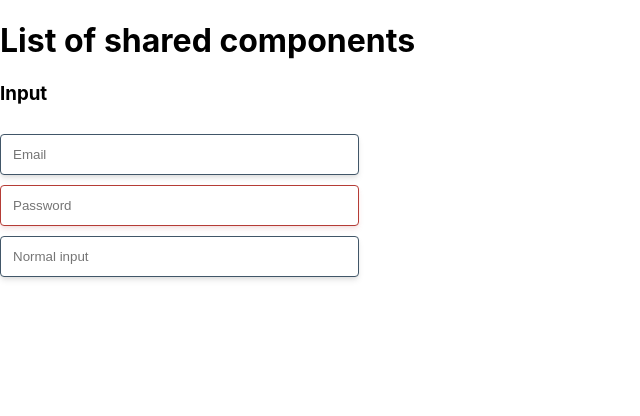
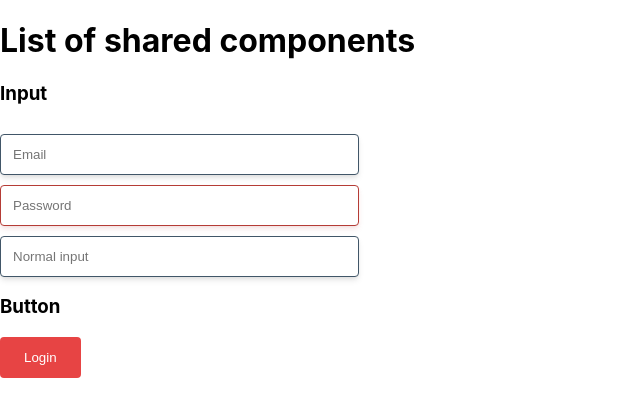
Before and after one commit to idlehands08/avion-slack-project, a React (Create React App) app: page /shared in a window 1280 px wide. Shown: the top 416 px of the page, without its empty margins (0-640 px from the left). Built offline with nearby package versions, Linux system fonts and the light colour scheme; the HTML template or start-up script is replaced by a standard one.

Commit message:
button component

```diff
--- a/src/pages/Shared/Shared.js
+++ b/src/pages/Shared/Shared.js
@@ -1,5 +1,6 @@
 import React from 'react';
-import Input from '../../shared/Input/Input'
+import Input from '../../shared/Input/Input';
+import Button from '../../shared/Button/Button';
 
 function Shared () {
     return (
@@ -25,6 +26,12 @@ function Shared () {
                     type='text'
                 />
             </div>
+            <div style={{width: '300px'}}>
+                <h3>Button</h3>
+                <Button
+                    text='Login'
+                />
+            </div>
         </div>
     )
 }
--- /dev/null
+++ b/src/shared/Button/Button.css
@@ -0,0 +1,12 @@
+button {
+    padding: .8rem 1.5rem;
+    border-radius: .25rem;
+    border: none;
+    cursor: pointer;
+    background-color: #e74444;
+    color: #fff;
+}
+
+button:hover {
+    background-color: #b53c36;
+}
--- /dev/null
+++ b/src/shared/Button/Button.js
@@ -0,0 +1,12 @@
+import React from 'react';
+import './Button.css';
+
+function Button ({ text }) {
+    return (
+        <div>
+            <button>{ text }</button>
+        </div>
+    )
+}
+
+export default Button;
```
Also changed, not shown: src/shared/button/button.css (deleted), src/shared/button/button.js (deleted), 1 other file (tests, documents, lock files or other folders).
